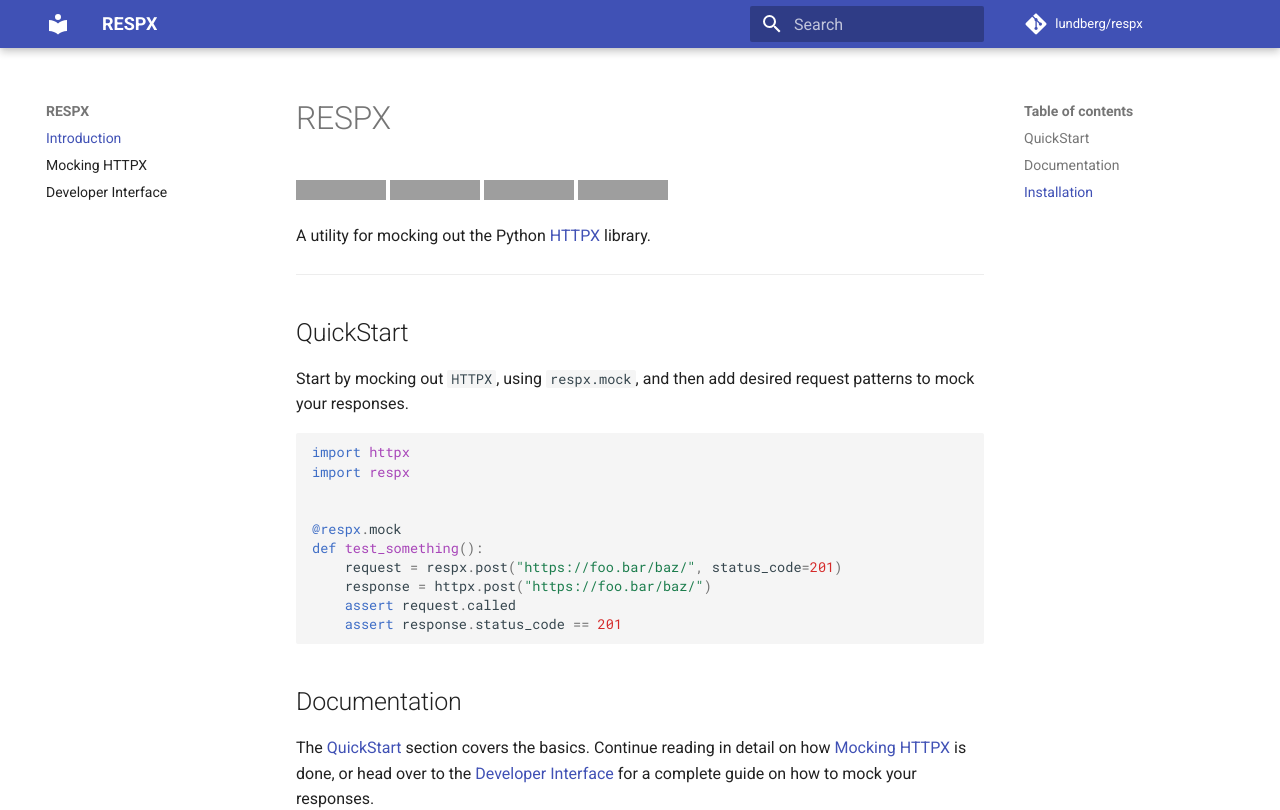
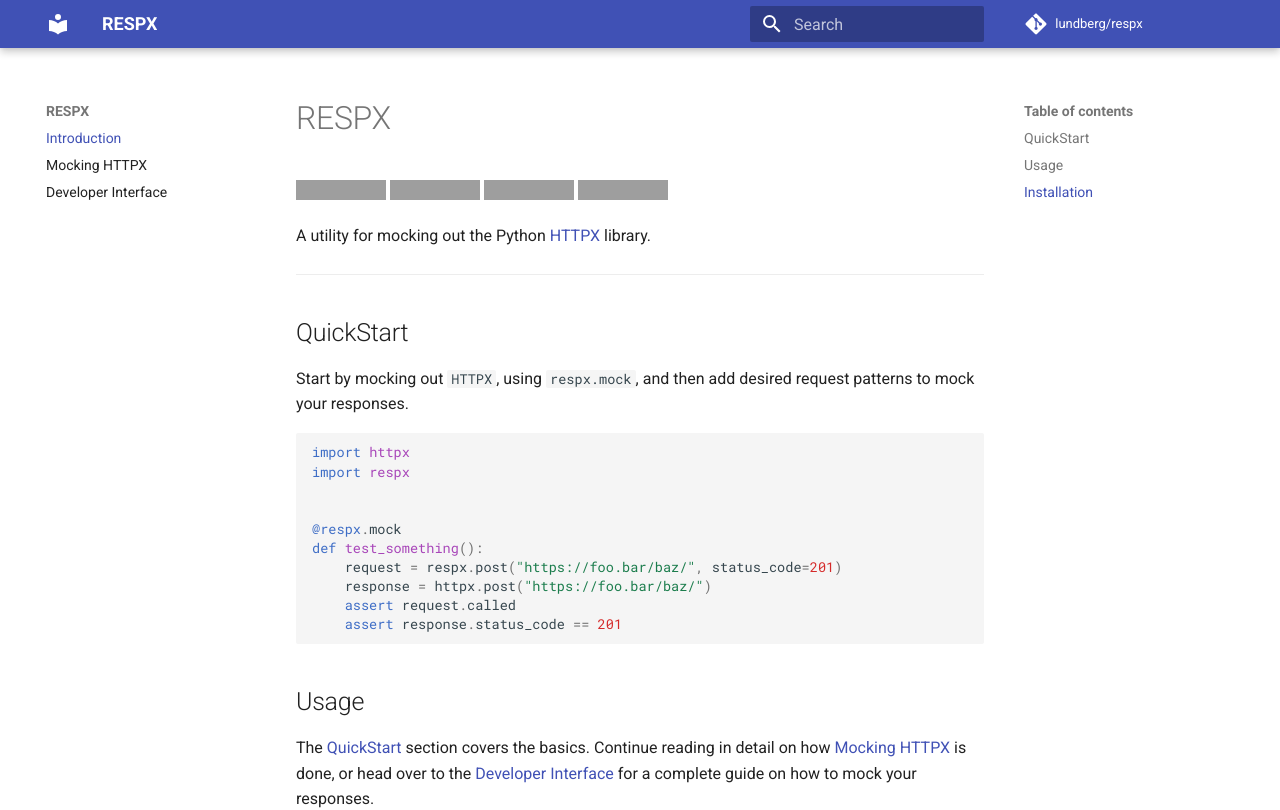
Before and after one commit to lundberg/respx, an MkDocs documentation site: the page built from docs/index.md, in a window 1280 px wide and 1095 px high. Shown: the top 810 px of the window. Built offline with MkDocs 1.6.1 and Material for MkDocs 9.7.7, drawn with Linux system fonts in a browser that asks for light colours; comment, search, counter and statistics services are not loaded; grey boxes are pictures that could not be loaded.

Commit message:
Rename usage section

````diff
--- a/docs/index.md
+++ b/docs/index.md
@@ -26,7 +26,7 @@
     assert response.status_code == 201
 ```
 
-## Documentation
+## Usage
 
 The [QuickStart](#quickstart) section covers the basics. Continue reading in detail on how [Mocking HTTPX](mocking.md) is done, or head over to the [Developer Interface](api.md) for a complete guide on how to mock your responses.
 
````
